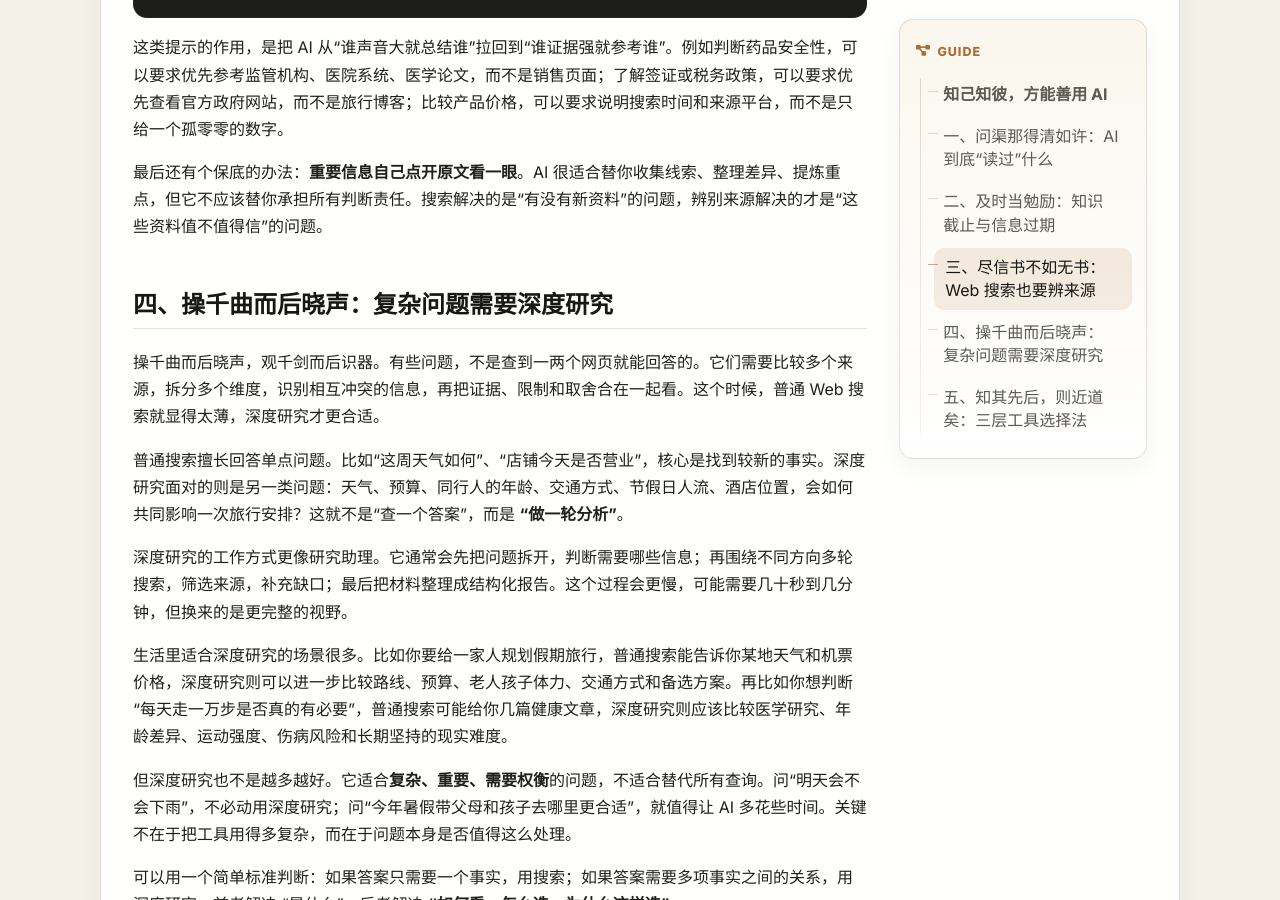
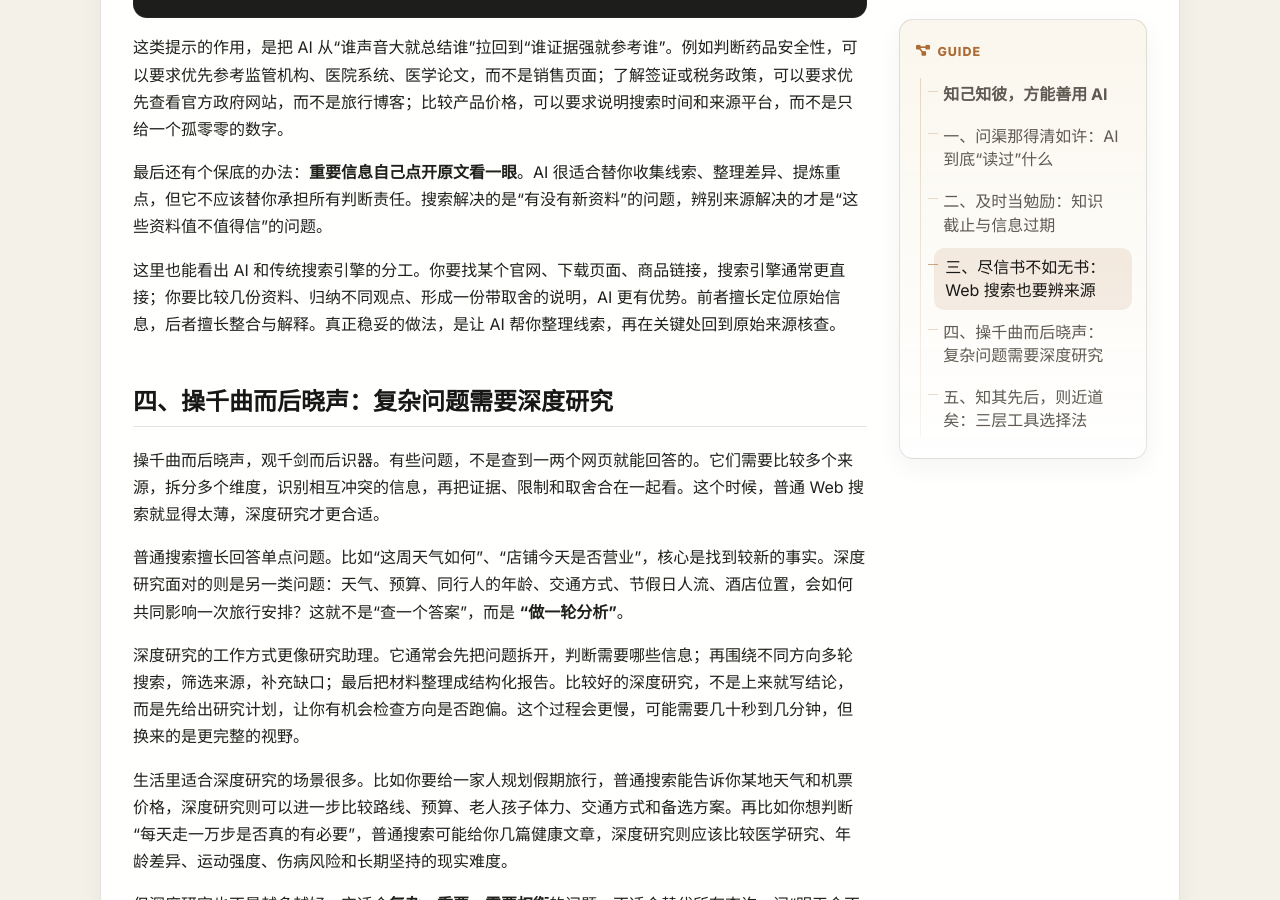
Before and after one commit to shenqislx/gnss-workshop.github.io, a Jekyll site: the page built from _articles/ai-prompt-column-01-know-ai.md, in a window 1280 px wide and 900 px high, scrolled down 2857 px. Built offline with Jekyll 4.4.1, drawn with Linux system fonts in a browser that asks for light colours.

Commit message:
add some content to the ai prompt column series

```diff
--- a/_articles/ai-prompt-column-01-know-ai.md
+++ b/_articles/ai-prompt-column-01-know-ai.md
@@ -69,13 +69,15 @@ Web 搜索能弥补知识截止，让 AI 接触到更新的信息，但它**并
 
 最后还有个保底的办法：**重要信息自己点开原文看一眼**。AI 很适合替你收集线索、整理差异、提炼重点，但它不应该替你承担所有判断责任。搜索解决的是“有没有新资料”的问题，辨别来源解决的才是“这些资料值不值得信”的问题。
 
+这里也能看出 AI 和传统搜索引擎的分工。你要找某个官网、下载页面、商品链接，搜索引擎通常更直接；你要比较几份资料、归纳不同观点、形成一份带取舍的说明，AI 更有优势。前者擅长定位原始信息，后者擅长整合与解释。真正稳妥的做法，是让 AI 帮你整理线索，再在关键处回到原始来源核查。
+
 ## 四、操千曲而后晓声：复杂问题需要深度研究
 
 操千曲而后晓声，观千剑而后识器。有些问题，不是查到一两个网页就能回答的。它们需要比较多个来源，拆分多个维度，识别相互冲突的信息，再把证据、限制和取舍合在一起看。这个时候，普通 Web 搜索就显得太薄，深度研究才更合适。
 
 普通搜索擅长回答单点问题。比如“这周天气如何”、“店铺今天是否营业”，核心是找到较新的事实。深度研究面对的则是另一类问题：天气、预算、同行人的年龄、交通方式、节假日人流、酒店位置，会如何共同影响一次旅行安排？这就不是“查一个答案”，而是 **“做一轮分析”**。
 
-深度研究的工作方式更像研究助理。它通常会先把问题拆开，判断需要哪些信息；再围绕不同方向多轮搜索，筛选来源，补充缺口；最后把材料整理成结构化报告。这个过程会更慢，可能需要几十秒到几分钟，但换来的是更完整的视野。
+深度研究的工作方式更像研究助理。它通常会先把问题拆开，判断需要哪些信息；再围绕不同方向多轮搜索，筛选来源，补充缺口；最后把材料整理成结构化报告。比较好的深度研究，不是上来就写结论，而是先给出研究计划，让你有机会检查方向是否跑偏。这个过程会更慢，可能需要几十秒到几分钟，但换来的是更完整的视野。
 
 生活里适合深度研究的场景很多。比如你要给一家人规划假期旅行，普通搜索能告诉你某地天气和机票价格，深度研究则可以进一步比较路线、预算、老人孩子体力、交通方式和备选方案。再比如你想判断“每天走一万步是否真的有必要”，普通搜索可能给你几篇健康文章，深度研究则应该比较医学研究、年龄差异、运动强度、伤病风险和长期坚持的现实难度。
 
```
Also changed, not shown: _articles/draft/ai-prompt-column-02-context-engineering.md (+2 -2 lines), _articles/draft/ai-prompt-column-03-thinking-partner.md (+1 -1 lines), _articles/draft/ai-prompt-column-04-writing-with-ai.md (+4 -0 lines), _articles/draft/ai-prompt-column-05-multimodal-and-products.md (+5 -1 lines).
